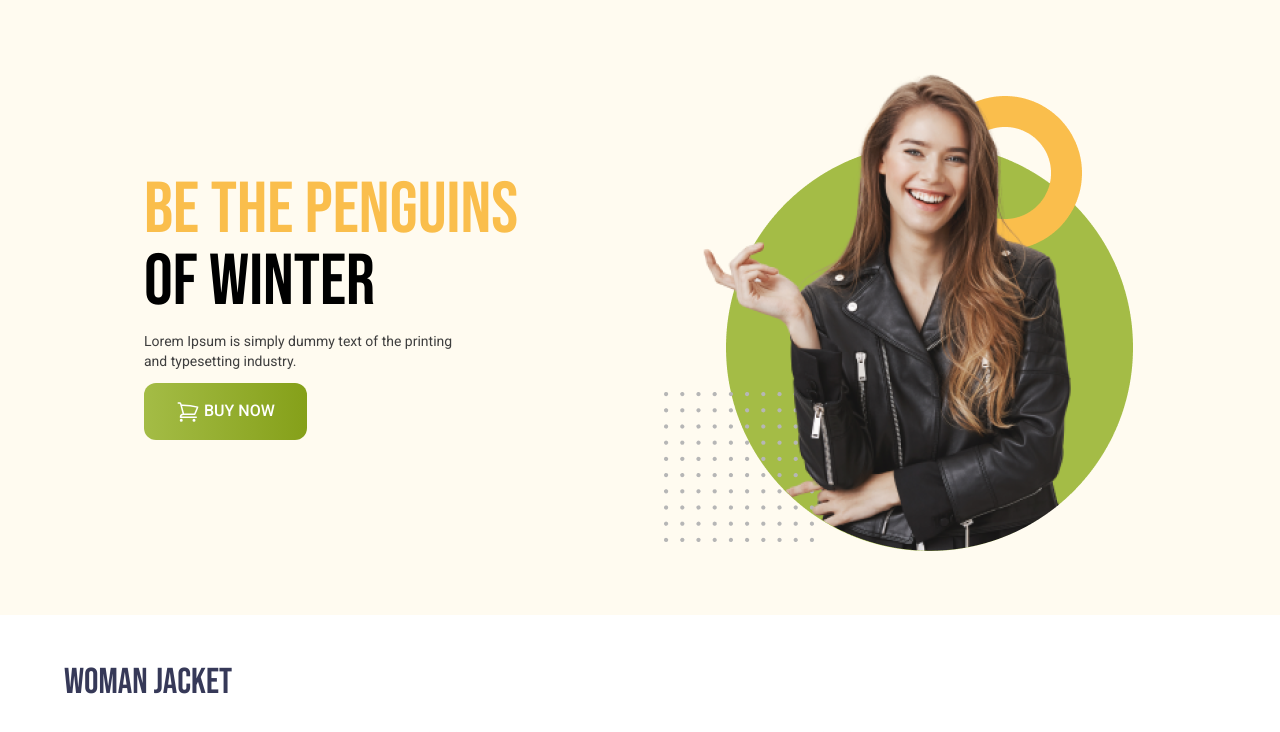
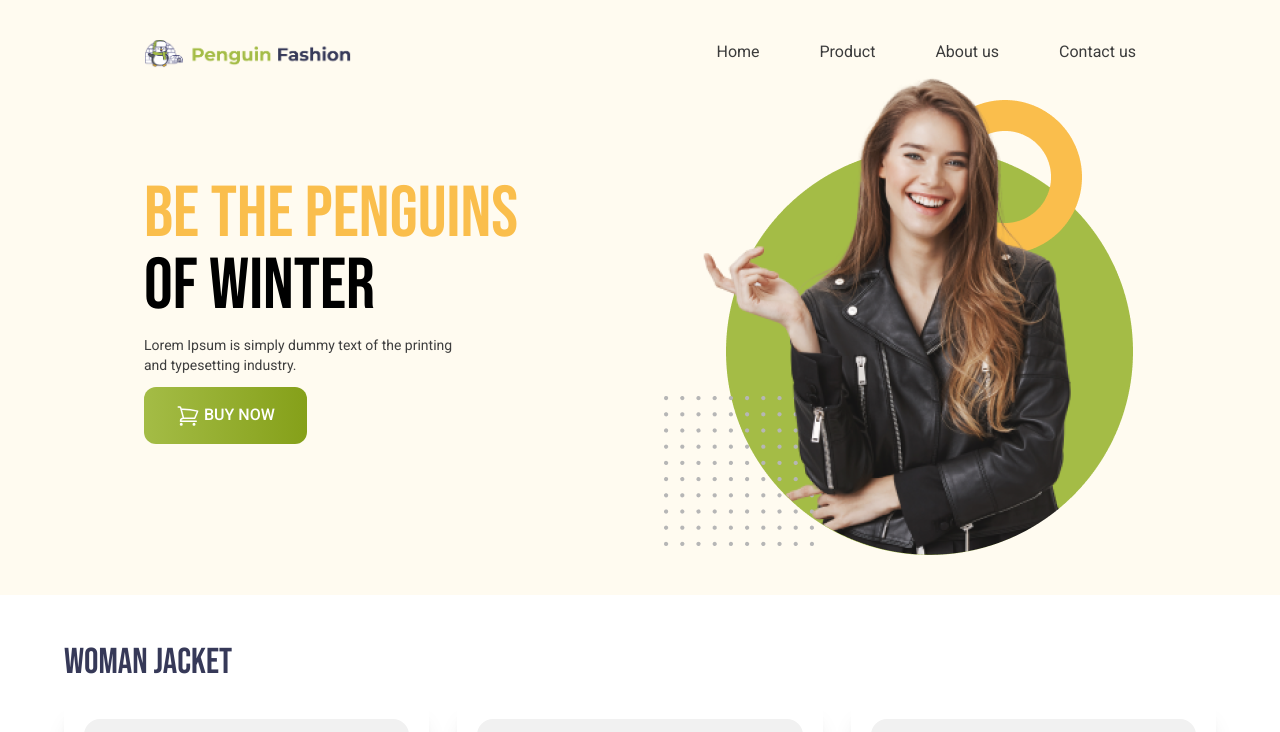
Before and after one commit to cssmh/penguin-fashion-tailwind, a plain HTML site: page index.html in a window 1280 px wide. Shown: the top 732 px of the page. Drawn offline with nearby package versions, Linux system fonts and the light colour scheme.

Commit message:
nav added

```diff
--- a/index.html
+++ b/index.html
@@ -20,11 +20,21 @@
     </style>
 </head>
 <body>
-    <header class="bg-[#FFFBF0] px-2 md:px-36 py-2 md:py-16">
+    <header class="bg-[#FFFBF0] px-2 md:px-36 py-2 md:py-10">
         <!-- nav section -->
-        <nav>
-
-        </nav>
+        <div class="flex justify-between font-roboto">
+            <a href=""><img src="icons/logo.png" class="w-52" alt=""></a>
+            <div class="">
+                <nav>
+                    <li class="list-none space-x-14 text-[#3C3C3C]">
+                        <a href="">Home</a>
+                        <a href="">Product</a>
+                        <a href="">About us</a>
+                        <a href="">Contact us</a>
+                    </li>
+                </nav>
+            </div>
+        </div>
         <!-- banner section -->
         <div class="flex flex-col md:flex-row justify-between items-center">
             <div class="space-y-3">
```
